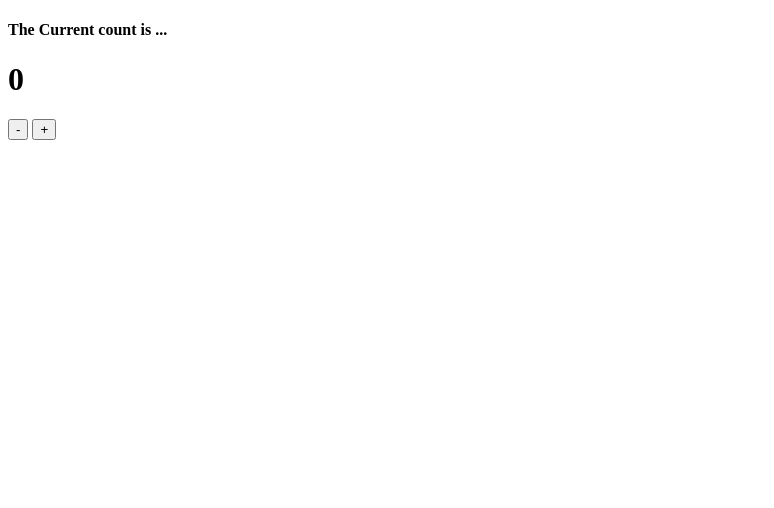
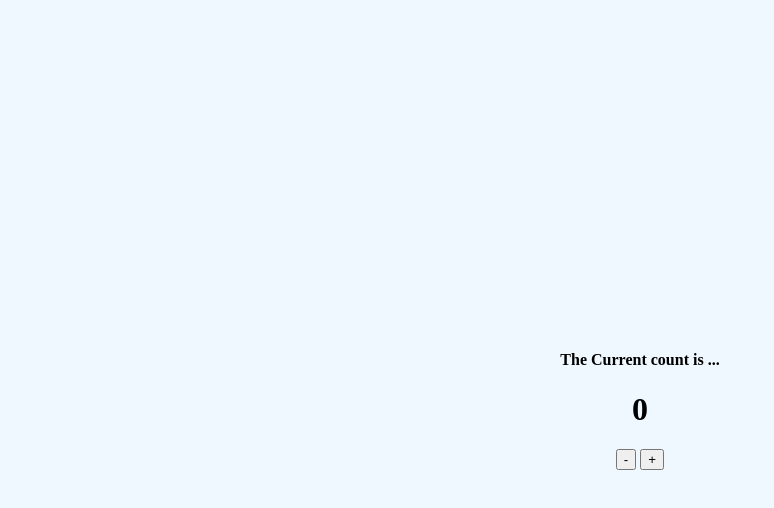
Before and after one commit to Aaltomuoto/js-counter-app, a plain HTML site: page index.html in a window 1280 px wide. Shown: the whole page, without its empty margins (0-774 px from the left). Drawn offline with Linux system fonts and the light colour scheme.

Commit message:
Add basic styling

```diff
--- a/index.html
+++ b/index.html
@@ -4,15 +4,14 @@
     <meta charset="UTF-8">
     <meta name="viewport" content="width=device-width, initial-scale=1.0">
     <title>JS counter app</title>
+    <link rel="stylesheet" href="styles.css">
 </head>
 <body>
-    <main>
     <div>
         <h4>The Current count is ...</h4>
         <h1>0</h1>
         <button>-</button>
         <button>+</button>
     </div>
-    </main>
 </body>
 </html>
--- /dev/null
+++ b/styles.css
@@ -0,0 +1,12 @@
+body {
+    width: 100vw;
+    height: 100vh;
+    background-color: aliceblue;
+    display: flex;
+    align-items: center;
+    justify-content: center;
+    margin: 0;
+}
+div {
+    text-align: center;
+}
```
Lines whose indentation alone changed are shown as unchanged.
